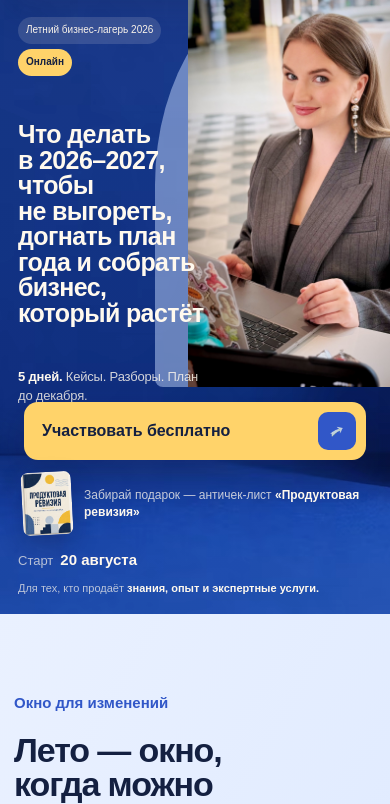
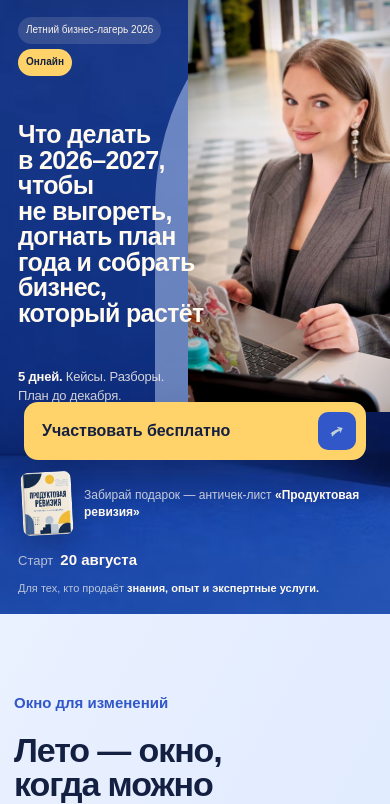
Before and after one commit to sergey9lap-sys/camp, a website: page com-version/index.html in a window 390 px wide. Shown: the part 67-871 px from the top of the page. Drawn offline with Linux system fonts and the light colour scheme; a script that the page names is missing.

Commit message:
Adjust hero layout and registration copy

```diff
--- a/com-version/index.html
+++ b/com-version/index.html
@@ -62,7 +62,7 @@
           <div class="hero-copy">
             <div class="hero-tags reveal"><span class="tag">Летний бизнес-лагерь 2026</span><span class="tag tag--online">Онлайн</span></div>
             <h1 class="hero-title split-heading">Что делать в&nbsp;2026–2027, чтобы не&nbsp;выгореть, догнать план года и&nbsp;собрать бизнес, который растёт</h1>
-            <p class="hero-lead reveal"><strong>5&nbsp;дней.</strong> Кейсы. Разборы. План до&nbsp;декабря.</p>
+            <p class="hero-lead reveal"><strong>5&nbsp;дней.</strong> Кейсы. Разборы. <span class="hero-lead-plan">План до&nbsp;декабря.</span></p>
             <a class="button button--accent magnetic reveal" href="#join"><span>Участвовать бесплатно</span><i aria-hidden="true"></i></a>
             <div class="hero-gift reveal">
               <img src="/product-revision-cover.avif" alt="Обложка античек-листа «Продуктовая ревизия»" />
@@ -268,6 +268,7 @@
           <div class="registration-copy">
             <p class="section-kicker reveal">Регистрация</p>
             <h2 class="section-title split-heading">Забронируйте участие в&nbsp;бизнес-лагере</h2>
+            <p class="section-copy reveal">Заполните форму.</p>
             <p class="registration-note reveal"><strong>Старт 20&nbsp;августа 2026</strong><span>5&nbsp;дней. Кейсы. Разборы. План до&nbsp;декабря.</span></p>
           </div>
           <div class="registration-widget reveal" aria-label="Форма регистрации на бизнес-лагерь">
--- a/com-version/src/styles.css
+++ b/com-version/src/styles.css
@@ -88,7 +88,7 @@ button, input { font: inherit; }
 .hero-date strong { color: var(--ivory); font-size: 15px; font-weight: 650; }
 .hero-audience { max-width: 470px; margin: 15px 0 0; color: rgba(255,249,238,.7); font-size: 14px; }
 .hero-audience strong { color: var(--ivory); font-weight: 650; }
-.hero-portrait { position: relative; align-self: center; height: min(82svh, 760px); min-height: 610px; color: var(--blue-dark); transform: translateY(-28px); }
+.hero-portrait { position: relative; align-self: center; height: min(82svh, 760px); min-height: 610px; color: var(--blue-dark); transform: translateY(-68px); }
 .hero-portrait::before { content: ""; position: absolute; inset: 10% 1% 0; background: var(--ivory); border-radius: 48% 48% 16px 16px; box-shadow: 0 24px 60px rgba(20,32,65,.14); }
 .hero-portrait img { position: absolute; z-index: 2; inset: auto -3% 0; width: 106%; height: 108%; object-fit: contain; object-position: center bottom; }
 .hero-portrait img.hero-photo-4059 { inset: 10% 1% 0; width: 98%; height: 90%; object-fit: cover; object-position: center 34%; border-radius: 48% 48% 16px 16px; }
@@ -481,7 +481,8 @@ button, input { font: inherit; }
   .hero .tag { min-height: 27px; padding: 5px 8px; font-size: 10px; }
   .hero-title { z-index: 3; grid-column: 1; grid-row: 2; max-width: none; margin: 18px 0 14px 4px; font-size: clamp(25px, 7.2vw, 30px); line-height: 1.02; letter-spacing: -.025em; text-align: left; }
   .hero-lead { z-index: 3; grid-column: 1; grid-row: 3; max-width: none; margin: 0 10px 14px 4px; font-size: 13px; line-height: 1.42; text-align: left; }
-  .hero-portrait { z-index: 2; grid-column: 2; grid-row: 1 / 4; align-self: end; justify-self: start; width: 154%; height: 458px; min-height: 0; margin: 0 -18% 0 -36%; transform: translateY(-60px); overflow: visible; }
+  .hero-lead-plan { display: block; }
+  .hero-portrait { z-index: 2; grid-column: 2; grid-row: 1 / 4; align-self: end; justify-self: start; width: 154%; height: 458px; min-height: 0; margin: 0 -18% 0 -36%; transform: translateY(-35px); overflow: visible; }
   .hero-portrait::before { inset: 8% -8% 0 2%; background: rgba(201,220,255,.48); border-radius: 50% 50% 8px 8px; box-shadow: none; }
   .hero-portrait img { inset: auto -8% 0 auto; width: 102%; height: 92%; object-position: right bottom; }
   .hero-portrait img.hero-photo-4059 { inset: 8% -8% 0 2%; width: 106%; height: 92%; object-fit: cover; object-position: 55% 35%; border-radius: 50% 50% 8px 8px; }
--- a/src/styles.css
+++ b/src/styles.css
@@ -88,7 +88,7 @@ button, input { font: inherit; }
 .hero-date strong { color: var(--ivory); font-size: 15px; font-weight: 650; }
 .hero-audience { max-width: 470px; margin: 15px 0 0; color: rgba(255,249,238,.7); font-size: 14px; }
 .hero-audience strong { color: var(--ivory); font-weight: 650; }
-.hero-portrait { position: relative; align-self: center; height: min(82svh, 760px); min-height: 610px; color: var(--blue-dark); transform: translateY(-28px); }
+.hero-portrait { position: relative; align-self: center; height: min(82svh, 760px); min-height: 610px; color: var(--blue-dark); transform: translateY(-68px); }
 .hero-portrait::before { content: ""; position: absolute; inset: 10% 1% 0; background: var(--ivory); border-radius: 48% 48% 16px 16px; box-shadow: 0 24px 60px rgba(20,32,65,.14); }
 .hero-portrait img { position: absolute; z-index: 2; inset: auto -3% 0; width: 106%; height: 108%; object-fit: contain; object-position: center bottom; }
 .hero-portrait > p { position: absolute; z-index: 4; right: 20px; bottom: 18px; display: grid; margin: 0; padding: 9px 12px; background: rgba(255,249,238,.9); border-radius: 10px; font-size: 12px; box-shadow: 0 8px 24px rgba(20,32,65,.12); }
@@ -441,7 +441,8 @@ button, input { font: inherit; }
   .hero .tag { min-height: 27px; padding: 5px 8px; font-size: 10px; }
   .hero-title { z-index: 3; grid-column: 1; grid-row: 2; max-width: none; margin: 18px 0 14px 4px; font-size: clamp(25px, 7.2vw, 30px); line-height: 1.02; letter-spacing: -.025em; text-align: left; }
   .hero-lead { z-index: 3; grid-column: 1; grid-row: 3; max-width: none; margin: 0 10px 14px 4px; font-size: 13px; line-height: 1.42; text-align: left; }
-  .hero-portrait { z-index: 2; grid-column: 2; grid-row: 1 / 4; align-self: end; justify-self: start; width: 154%; height: 458px; min-height: 0; margin: 0 -18% 0 -36%; transform: translateY(-60px); overflow: visible; }
+  .hero-lead-plan { display: block; }
+  .hero-portrait { z-index: 2; grid-column: 2; grid-row: 1 / 4; align-self: end; justify-self: start; width: 154%; height: 458px; min-height: 0; margin: 0 -18% 0 -36%; transform: translateY(-35px); overflow: visible; }
   .hero-portrait::before { inset: 8% -8% 0 2%; background: rgba(201,220,255,.48); border-radius: 50% 50% 8px 8px; box-shadow: none; }
   .hero-portrait img { inset: auto -12% 0 auto; width: 112%; height: 101%; object-position: right bottom; }
   .hero-copy > .button {
```
Also changed, not shown: index.html (+2 -1 lines).
